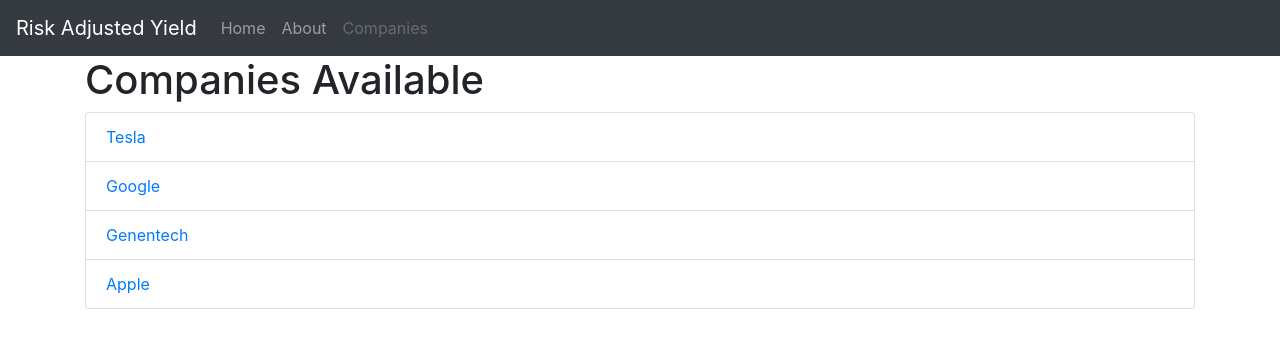
After one commit to Anthony-Calderaro/risk-adjusted-yield, a Flask app: page /companies in a window 1280 px wide. The commit adds this page. Shown: the top 348 px of the page. Run offline with Flask 2, Linux system fonts and the light colour scheme; some libraries are stand-ins or nearby versions.

Commit message:
Added task list

```diff
--- a/app.py
+++ b/app.py
@@ -1,15 +1,29 @@
-# import flask, template rendering,
+# import flask, template rendering, as well as data files
 from flask import Flask, render_template
+from data import Companies
 
 # create instance of Flask app
 app = Flask(__name__)
 
+# create a variable equal to the data array from data.py
+Companies = Companies()
 
-# make home route and return the template for the "/" url
+# make routes
 @app.route("/")
 def index():
     return render_template("home.html")
 
+@app.route("/about")
+def about():
+    return render_template("about.html")
+
+@app.route("/companies")
+def companies():
+    return render_template("companies.html", companies = Companies)
+
+@app.route("/companies/<string:id>/")
+def company(id):
+    return render_template("company.html", id = id)
 
 # check if app name is the main script to be executed
 if __name__ == "__main__":
--- /dev/null
+++ b/templates/companies.html
@@ -0,0 +1,11 @@
+{% extends "layout.html" %}
+
+{% block body %}
+    <h1>Companies Available</h1>
+    <ul class="list-group">
+        {% for company in companies %}
+            <li class="list-group-item"><a href="companies/{{company.id}}">{{company.name}}</a> </li>
+        {% endfor %}
+    </ul>
+
+{% endblock %}
--- /dev/null
+++ b/templates/company.html
@@ -0,0 +1,5 @@
+{% extends "layout.html" %}
+
+{% block body %}
+    <h1>{{id}}</h1>
+{% endblock %}
--- a/templates/home.html
+++ b/templates/home.html
@@ -1,5 +1,8 @@
 {% extends "layout.html" %}
 
 {% block body %}
-    Home
+    <div class="jumbotron text-center">
+        <h1>Welcome to Risk Adjusted Yield</h1>
+        <p class="lead"> This app was built using Flask and Bootstrap</p>
+    </div>
 {% endblock %}
--- a/templates/includes/_navbar.html
+++ b/templates/includes/_navbar.html
@@ -13,20 +13,8 @@
           <a class="nav-link" href="/about">About</a>
         </li>
         <li class="nav-item">
-          <a class="nav-link disabled" href="/articles">Articles</a>
-        </li>
-        <li class="nav-item dropdown">
-          <a class="nav-link dropdown-toggle" href="https://example.com" id="dropdown01" data-toggle="dropdown" aria-haspopup="true" aria-expanded="false">Dropdown</a>
-          <div class="dropdown-menu" aria-labelledby="dropdown01">
-            <a class="dropdown-item" href="#">Action</a>
-            <a class="dropdown-item" href="#">Another action</a>
-            <a class="dropdown-item" href="#">Something else here</a>
-          </div>
+          <a class="nav-link disabled" href="/companies">Companies</a>
         </li>
       </ul>
-      <form class="form-inline my-2 my-lg-0">
-        <input class="form-control mr-sm-2" type="text" placeholder="Search" aria-label="Search">
-        <button class="btn btn-outline-success my-2 my-sm-0" type="submit">Search</button>
-      </form>
     </div>
   </nav>
--- a/templates/layout.html
+++ b/templates/layout.html
@@ -2,13 +2,14 @@
 <html>
     <head>
         <meta charset="utf-8">
-        <title>Risk Adjusted Yields</title>
+        <title>Risk Adjusted Yield</title>
         <link rel="stylesheet" href="https://stackpath.bootstrapcdn.com/bootstrap/4.1.3/css/bootstrap.min.css">
     </head>
     <body>
         {% include "includes/_navbar.html" %}
+        <div class="container">
         {% block body %}{% endblock %}
-
+    </div>
         <script src="https://stackpath.bootstrapcdn.com/bootstrap/4.1.3/js/bootstrap.min.js"></script>
     </body>
 </html>
```
Also changed, not shown: data.py (added, +40 -0 lines), templates/about.html (added, +9 -0 lines), README.md.
